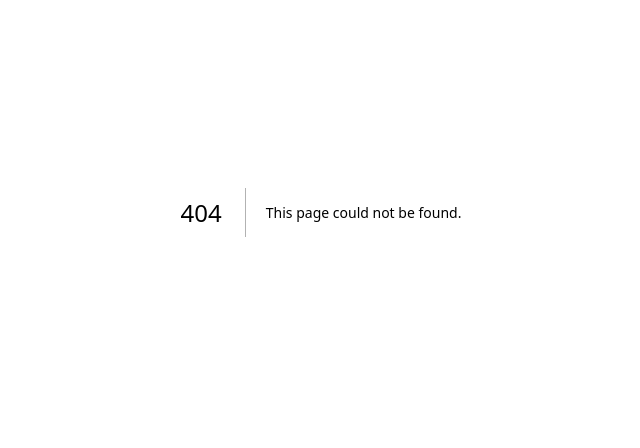
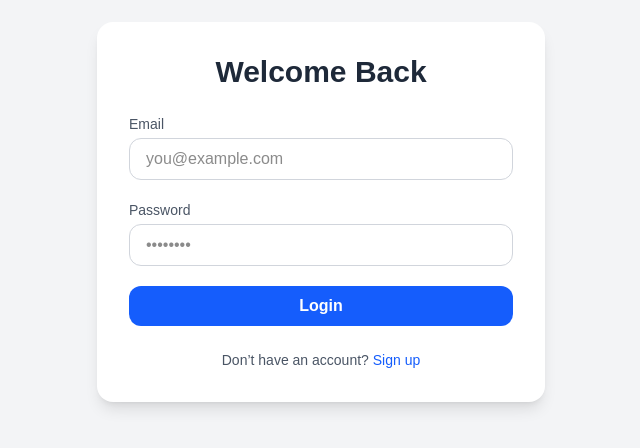
Before and after one commit to Deepansh005/apna-mandi, a Next.js app: page /login in a window 1280 px wide. Before the commit this address had no page. Shown: the part 188-636 px from the top of the page, without its empty margins (319-959 px from the left). Built offline with nearby package versions, Linux system fonts and the light colour scheme.

Commit message:
feat: build initial UI for login page

```diff
--- /dev/null
+++ b/app/components/button.tsx
@@ -0,0 +1,18 @@
+type ButtonProps = {
+  children: React.ReactNode;
+  onClick?: () => void;
+  type?: "button" | "submit";
+  className?: string;
+};
+
+export default function Button({ children, onClick, type = "button", className = "" }: ButtonProps) {
+  return (
+    <button
+      type={type}
+      onClick={onClick}
+      className={`w-full bg-blue-600 hover:bg-blue-700 text-white font-semibold py-2 px-4 rounded-xl transition duration-300 ${className}`}
+    >
+      {children}
+    </button>
+  );
+}
--- /dev/null
+++ b/app/components/inputType.tsx
@@ -0,0 +1,24 @@
+type InputProps = {
+  id: string;
+  label: string;
+  type?: string;
+  placeholder?: string;
+  required?: boolean;
+};
+
+export default function Input({ id, label, type = "text", placeholder = "", required = false }: InputProps) {
+  return (
+    <div>
+      <label htmlFor={id} className="block text-sm font-medium text-gray-600">
+        {label}
+      </label>
+      <input
+        id={id}
+        type={type}
+        placeholder={placeholder}
+        required={required}
+        className="mt-1 w-full px-4 py-2 border border-gray-300 rounded-xl focus:outline-none focus:ring-2 focus:ring-blue-500"
+      />
+    </div>
+  );
+}
--- /dev/null
+++ b/app/login/page.tsx
@@ -0,0 +1,59 @@
+export default function LoginPage() {
+  return (
+    <div className="min-h-screen flex items-center justify-center bg-gray-100 px-4">
+      <div className="max-w-md w-full bg-white p-8 rounded-2xl shadow-lg">
+        <h2 className="text-3xl font-bold text-center text-gray-800 mb-6">
+          Welcome Back
+        </h2>
+
+        <form className="space-y-5">
+          {/* Email Input */}
+          <div>
+            <label htmlFor="email" className="block text-sm font-medium text-gray-600">
+              Email
+            </label>
+            <input
+              type="email"
+              id="email"
+              className="mt-1 w-full px-4 py-2 border border-gray-300 rounded-xl focus:outline-none focus:ring-2 focus:ring-blue-500"
+              placeholder="you@example.com"
+              required
+            />
+          </div>
+
+          {/* Password Input */}
+          <div>
+            <label htmlFor="password" className="block text-sm font-medium text-gray-600">
+              Password
+            </label>
+            <input
+              type="password"
+              id="password"
+              className="mt-1 w-full px-4 py-2 border border-gray-300 rounded-xl focus:outline-none focus:ring-2 focus:ring-blue-500"
+              placeholder="••••••••"
+              required
+            />
+          </div>
+
+          {/* Login Button */}
+          <div>
+            <button
+              type="submit"
+              className="w-full bg-blue-600 hover:bg-blue-700 text-white font-semibold py-2 px-4 rounded-xl transition duration-300"
+            >
+              Login
+            </button>
+          </div>
+        </form>
+
+        {/* Sign Up Link */}
+        <p className="text-center text-sm text-gray-600 mt-6">
+          Don’t have an account?{' '}
+          <a href="/signup" className="text-blue-600 hover:underline font-medium">
+            Sign up
+          </a>
+        </p>
+      </div>
+    </div>
+  );
+}
```
